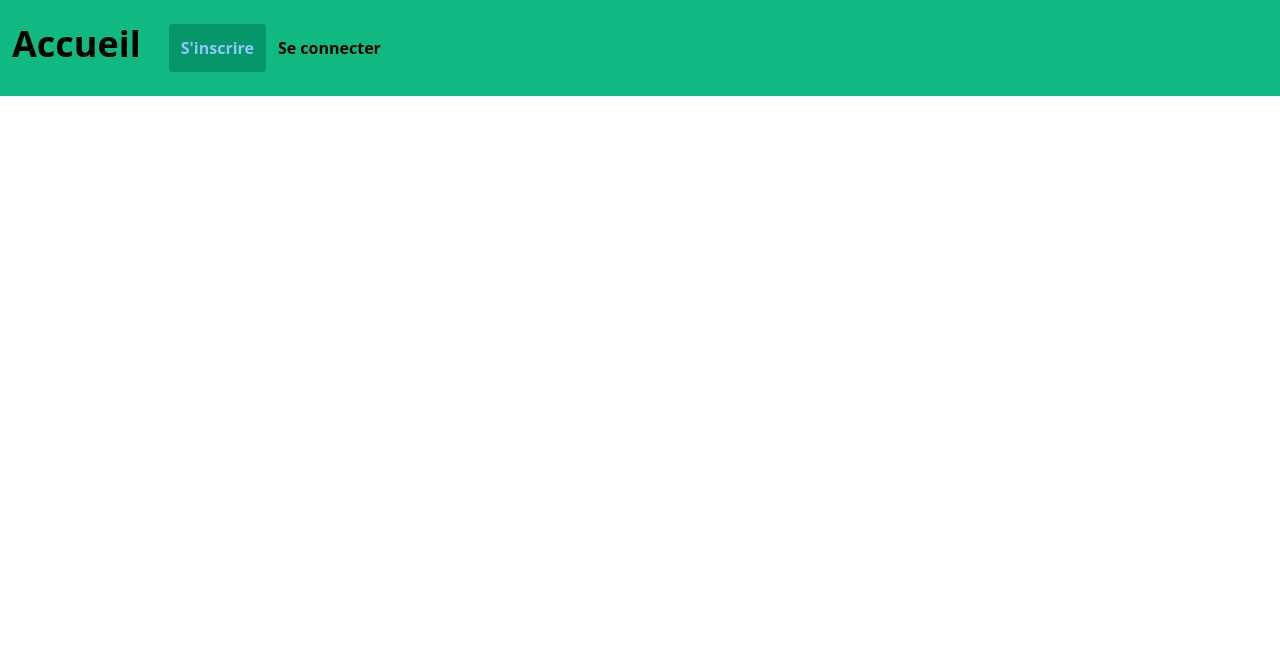
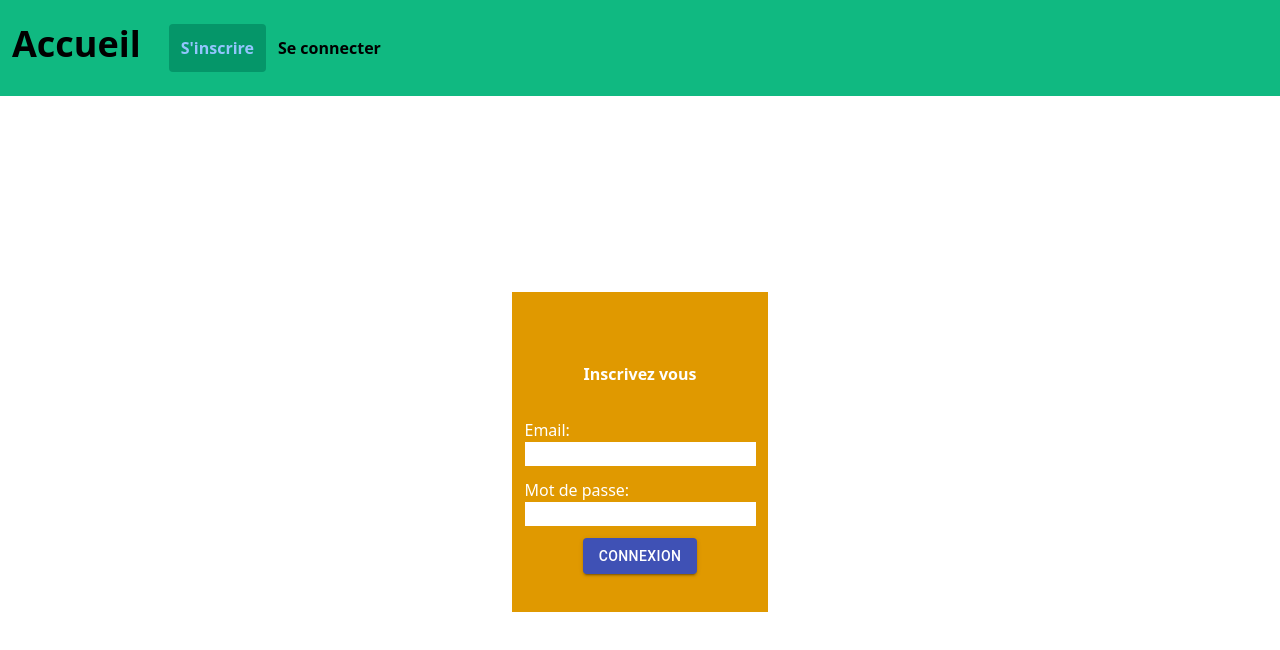
Before and after one commit to BrdML/bavtest, a React (Create React App) app: page /inscription in a window 1280 px wide. Shown: the top 650 px of the page. Built offline with nearby package versions, Linux system fonts and the light colour scheme.

Commit message:
ModifPages
modification:
Page connexion
Page inscription

```diff
--- a/src/App.js
+++ b/src/App.js
@@ -15,7 +15,7 @@ function App() {
         <Switch>
           <Route component={Home} path='/' exact />
           <Route component={LogIn} path='/connexion' />
-          <Route component={SignUp} path='/connexion' />
+          <Route component={SignUp} path='/inscription' />
         </Switch>
       </BrowserRouter>
     </div>
--- a/src/pages/LogIn.js
+++ b/src/pages/LogIn.js
@@ -8,11 +8,11 @@ function connexion() {
             <div className="form mx-auto flex align-items-center">
                 <h3 className="form-title text-white py-8 font-bold">Connectez vous</h3>
                 <div className="form-group">
-                    <label htmlFor="email">Email: </label>
+                    <label className="text-white font-bold" htmlFor="email">Email: </label>
                     <input type="email" name="email" id="email" />
                 </div>
                 <div className="form-group">
-                    <label htmlFor="password">Mot de passe: </label>
+                    <label className="text-white" htmlFor="password">Mot de passe: </label>
                     <input type="password" name="password" id="password" />
                 </div>
                 <Button variant="contained" color="secondary">Connexion</Button>
--- a/src/pages/SignUp.js
+++ b/src/pages/SignUp.js
@@ -1,10 +1,24 @@
 import React from 'react'
+import '../styles/form2.css'
+import Button from '@material-ui/core/Button';
 
 function SignUp() {
+
     return (
-        <div className="container">
-
-        </div>
+        <form action="" className="form-content flex align-items-center">
+            <div className="form2 mx-auto flex align-items-center">
+                <h3 className="form-title text-white py-8 font-bold">Inscrivez vous</h3>
+                <div className="form-group">
+                    <label className="text-white" htmlFor="email">Email: </label>
+                    <input type="email" name="email" id="email" />
+                </div>
+                <div className="form-group">
+                    <label className="text-white" htmlFor="password">Mot de passe: </label>
+                    <input type="password" name="password" id="password" />
+                </div>
+                <Button variant="contained" color="primary">Connexion</Button>
+            </div>
+        </form>
     )
 }
 
--- /dev/null
+++ b/src/styles/form2.css
@@ -0,0 +1,23 @@
+@import url("https://unpkg.com/tailwindcss@^1.0/dist/tailwind.min.css");
+
+.form2 {
+height: 40vh;
+width: 20%;
+background-color: #e09900;
+display: flex;
+align-items:center;
+justify-content: center;
+flex-direction: column;
+}
+
+.form-content{
+    height: 89vh;
+    display: flex;
+    align-items: center;
+}
+
+.form-group{
+    margin-bottom: 12px;
+    display: flex;
+    flex-direction: column;
+}
```
